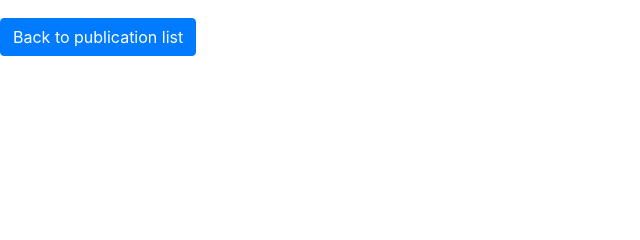
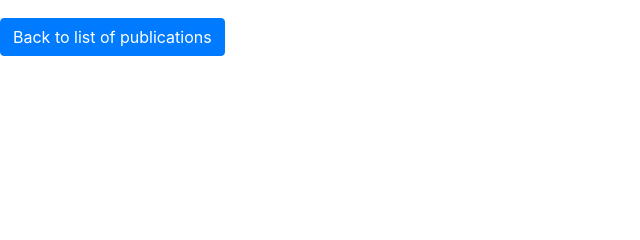
Before and after one commit to Swiss-Polar-Institute/data-workflow, a Django app: template DataWorkflow/publications/templates/publications/publication_detail.html in a window 1280 px wide. Shown: the part 181-421 px from the top of the page, without its empty margins (0-640 px from the left). Run offline with Django 3.2, Linux system fonts and the light colour scheme; the template is opened without the code that fills it, so the values that code supplies are empty; parts of the project's set-up code (start-up, migrations or seed data) failed here and were passed over; some libraries are stand-ins or nearby versions.

Commit message:
Changed text of link of back to piublications link.

```diff
--- a/DataWorkflow/publications/templates/publications/publication_detail.html
+++ b/DataWorkflow/publications/templates/publications/publication_detail.html
@@ -9,5 +9,5 @@
     <p>Type of resource: {{ publication.resource_type }}</p>
     <p>{{ publication.identifier }}</p>
     <p>Version: {{ publication.version }}</p>
-    <a class="btn btn-primary btn" href="{% url 'publication_list' %}">Back to publication list</a>
+    <a class="btn btn-primary btn" href="{% url 'publication_list' %}">Back to list of publications</a>
 {% endblock %}
```
